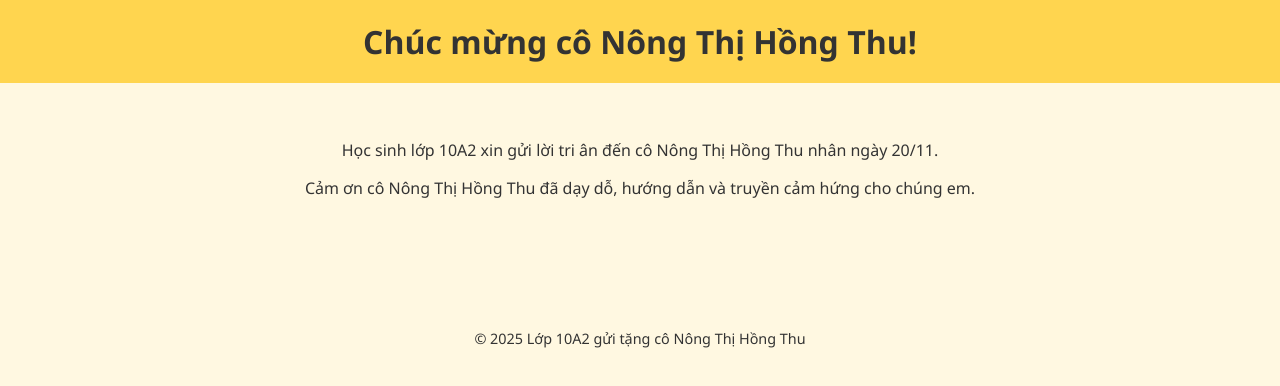
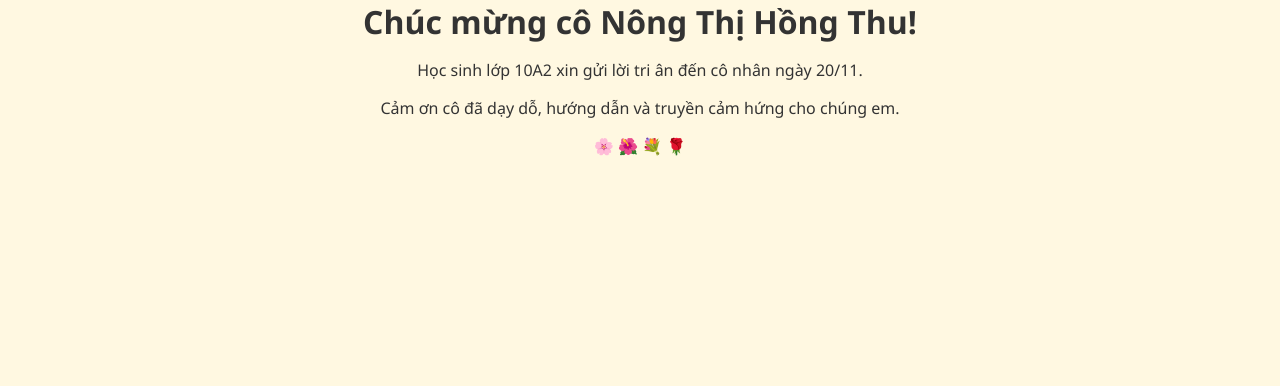
Before and after one commit to vmthai111/20-11-gift, a plain HTML site: page index.html in a window 1280 px wide. Drawn offline with Linux system fonts and the light colour scheme.

Commit message:
Update index.html for 20/11 celebration

```diff
--- a/index.html
+++ b/index.html
@@ -2,29 +2,25 @@
 <html lang="vi">
 <head>
     <meta charset="UTF-8">
-    <meta http-equiv="X-UA-Compatible" content="IE=edge">
     <meta name="viewport" content="width=device-width, initial-scale=1.0">
-    <title>20/11 Gift</title>
+    <title>Chúc mừng 20/11</title>
     <link rel="stylesheet" href="style.css">
 </head>
 <body>
-    <header>
-        <h1>Chúc mừng cô Nông Thị Hồng Thu!</h1>
-    </header>
+    <div class="container">
+        <h1 class="animate-text">Chúc mừng cô Nông Thị Hồng Thu!</h1>
+        <p class="animate-text">Học sinh lớp 10A2 xin gửi lời tri ân đến cô nhân ngày 20/11.</p>
+        <p class="animate-text">Cảm ơn cô đã dạy dỗ, hướng dẫn và truyền cảm hứng cho chúng em.</p>
+    </div>
 
-    <main>
-        <section class="message">
-            <p>Học sinh lớp 10A2 xin gửi lời tri ân đến cô Nông Thị Hồng Thu nhân ngày 20/11.</p>
-            <p>Cảm ơn cô Nông Thị Hồng Thu đã dạy dỗ, hướng dẫn và truyền cảm hứng cho chúng em.</p>
-        </section>
+    <!-- Hoa rơi -->
+    <div class="flowers">
+        <span class="flower">🌸</span>
+        <span class="flower">🌺</span>
+        <span class="flower">💐</span>
+        <span class="flower">🌹</span>
+    </div>
 
-        <section class="gift">
-            <!-- Nếu bạn có hình ảnh hoặc quà ảo, giữ nguyên code ở đây -->
-        </section>
-    </main>
-
-    <footer>
-        <p>© 2025 Lớp 10A2 gửi tặng cô Nông Thị Hồng Thu</p>
-    </footer>
+    <script src="script.js"></script>
 </body>
 </html>
```
